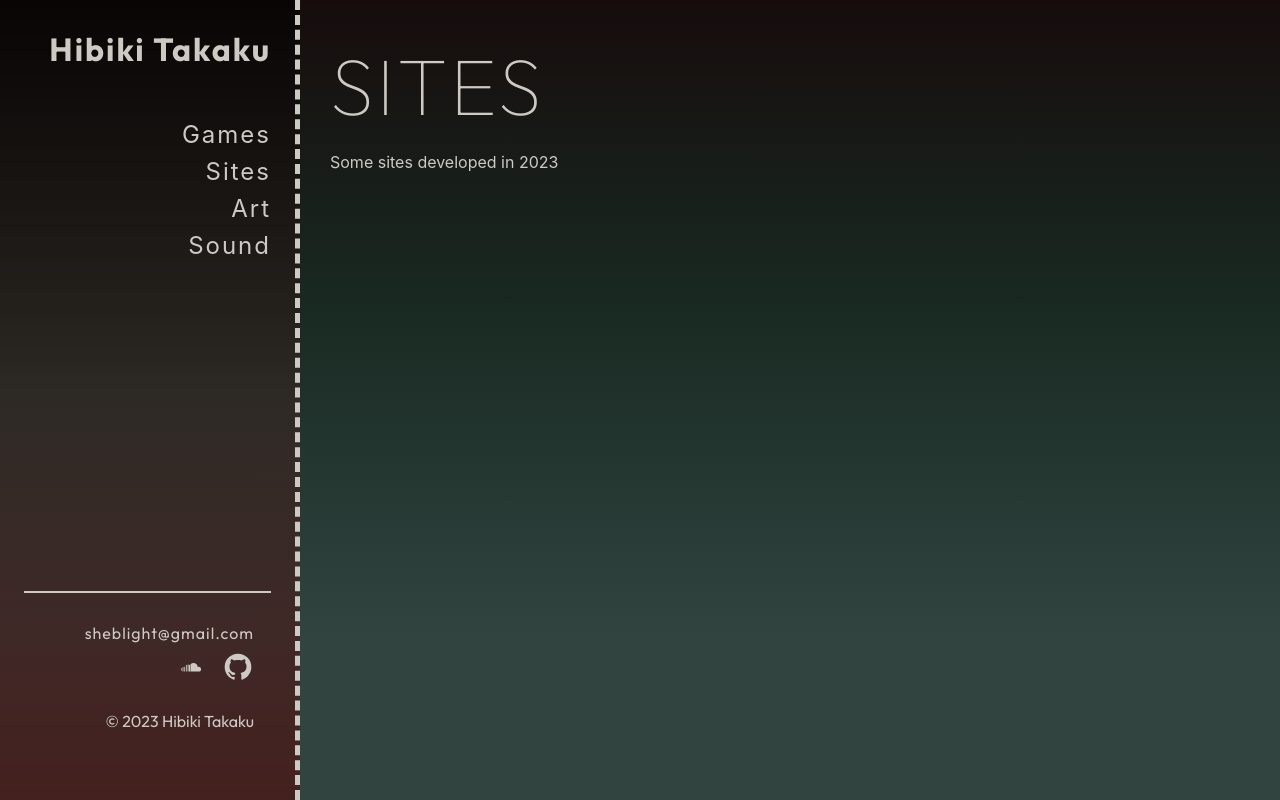
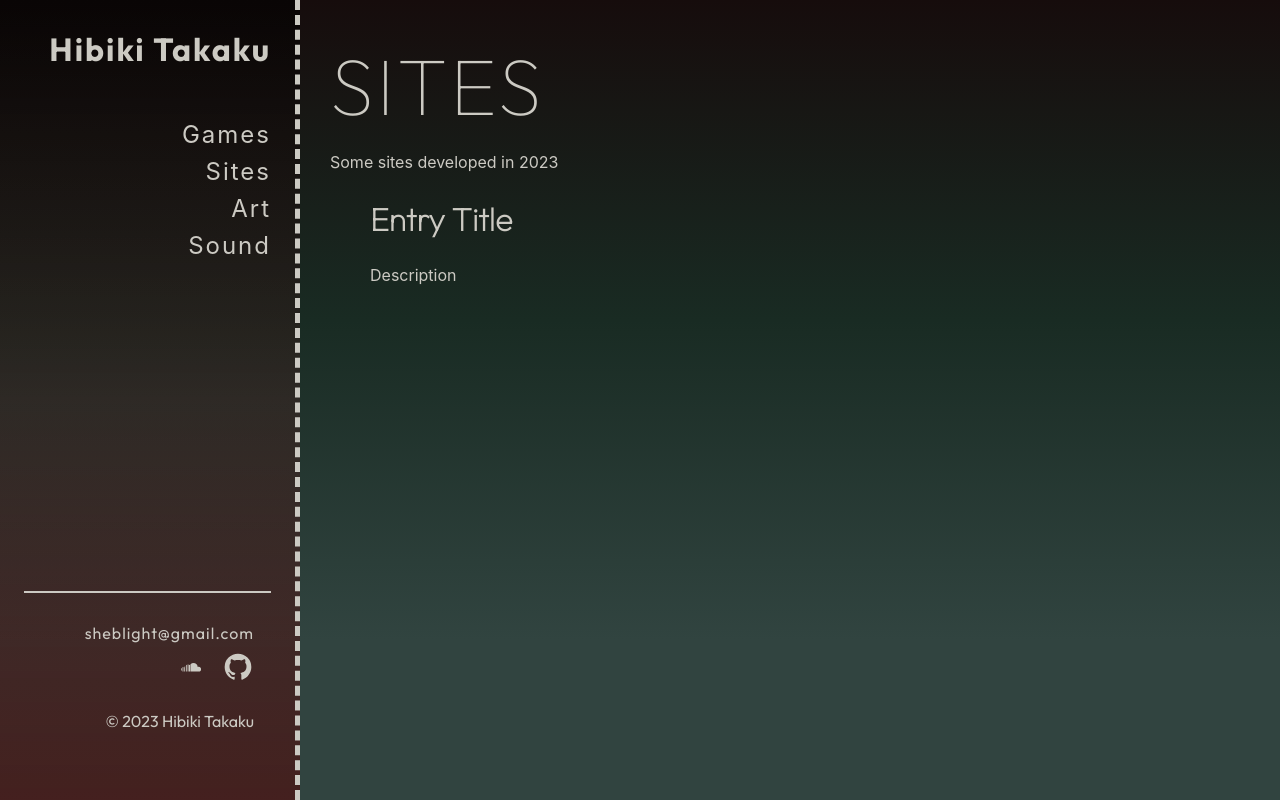
Before and after one commit to sheblight/portfolio, a React (Create React App) app: page / in a window 1280 px wide. Both pictures are taken after a click on the item "Sites". Built offline with nearby package versions, Linux system fonts and the light colour scheme.

Commit message:
Add placeholder entries for games and art

```diff
--- a/src/App.css
+++ b/src/App.css
@@ -43,6 +43,12 @@ h1 {
   font-weight: 200;
   letter-spacing: 2px;
   text-transform: uppercase;
+}
+
+h2 {
+  font-family: Outfit-Thin, var(--header-font);
+  color: var(--text-color);
+  font-size: 2rem;
 }
 
 .App {
--- a/src/App.js
+++ b/src/App.js
@@ -5,18 +5,23 @@ import SideMenu from './SideMenu';
 import Main from './Main';
 import { useState } from 'react';
 
+
+function NavTabs(props) {
+  const pages = props.names;
+  const tabs = []
+  for (let i=0; i<pages.length; i++) {
+    tabs.push(<NavTab key={pages[i]} onclick={props.onclick(i)} name={pages[i]}/>);
+  }
+  return tabs;
+}
+
 function App() {
   const [index, setIndex] = useState(0);
-  const onClickTab = (index) => {
-    return ()=>{
-      setIndex(index)
-    };
-  };
 
   return (
     <div className="App">
       <SideMenu>
-        { data.pages.map(page => <NavTab key={page.title} onclick={onClickTab(data.pages.indexOf(page))} name={page.title}/>) }
+        <NavTabs names={ data.pages.map(page => page.title) } onclick={ (index)=>()=>setIndex(index) }/>
       </SideMenu>
       <Main
         content={data.pages}
--- a/src/Main.js
+++ b/src/Main.js
@@ -1,13 +1,44 @@
 import './App.css';
+
+function SiteEntry(props) {
+    return (
+        <div>
+            <h2>Entry Title</h2>
+            <p>Description</p>
+        </div>
+    );
+}
+
+function ArtEntry(props) {
+    return (
+        <div>
+            <img src="" alt=""/>
+            <h2>A picture entry</h2>
+        </div>
+    );
+}
+
+function Entry(props) {
+    switch(props.type) {
+        case "Sites":
+            return <SiteEntry/>;
+        case "Art":
+            return <ArtEntry/>;
+        default:
+            return null;
+    }
+}
 
 function Main(props) {
     const content = props.content[props.index];
-
     return (
         <main style={{margin: 0, padding: "30px", overflow: "auto"}}>
             <section>
                 <h1>{content.title}</h1>
                 <p>{content.caption}</p>
+                <ul>
+                    <Entry type={content.title} index={0}/>
+                </ul>
             </section>
         </main>
     );
--- a/src/SideMenu.js
+++ b/src/SideMenu.js
@@ -12,6 +12,7 @@ function SideMenu({ children }) {
         color: "var(--text-color)"
     };
 
+    // TODO: create side menu css
     return (
         <nav className="side-menu" style={gridStyle}>
             <h1 style={{ marginBottom: "2rem", fontFamily: "var(--header-font)", textAlign: "right", fontSize: "2rem", fontWeight: "bold", textTransform: "none" }}>Hibiki Takaku</h1>
```
